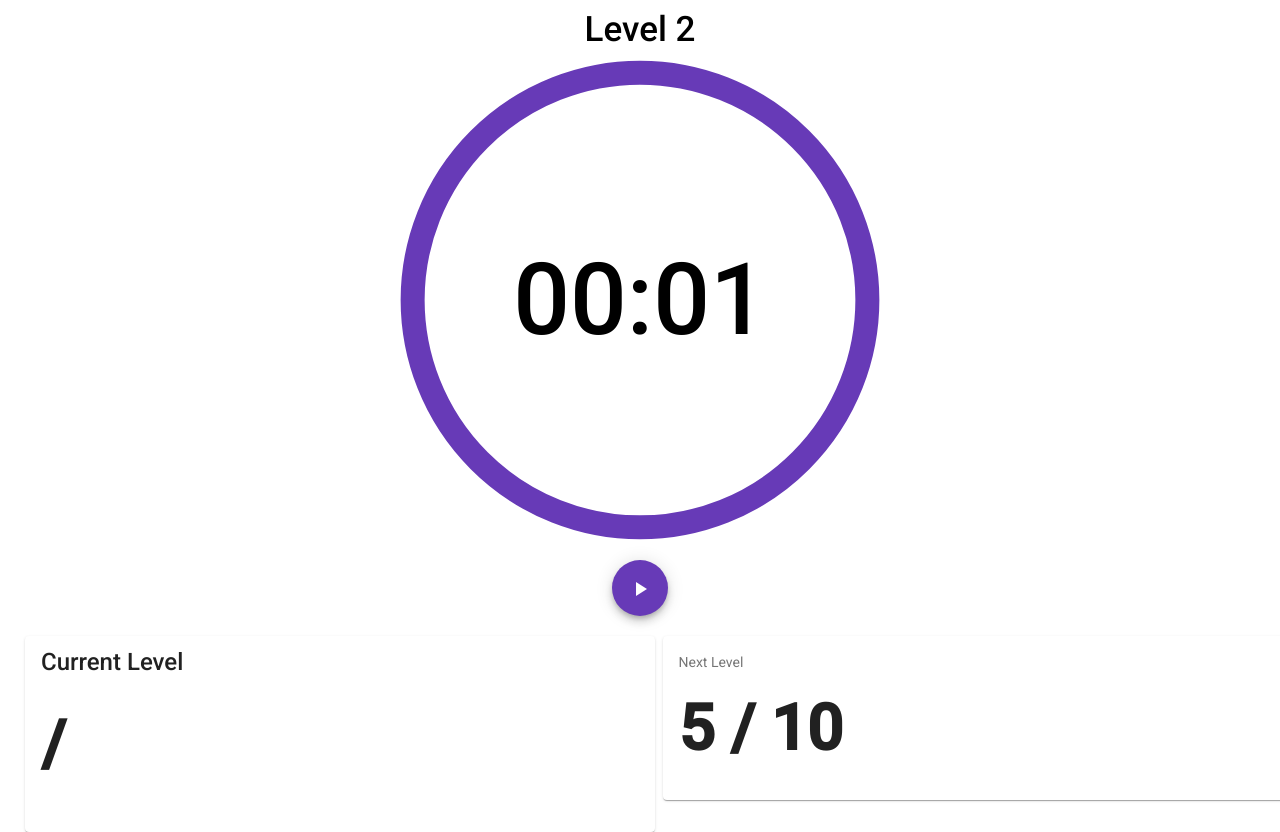
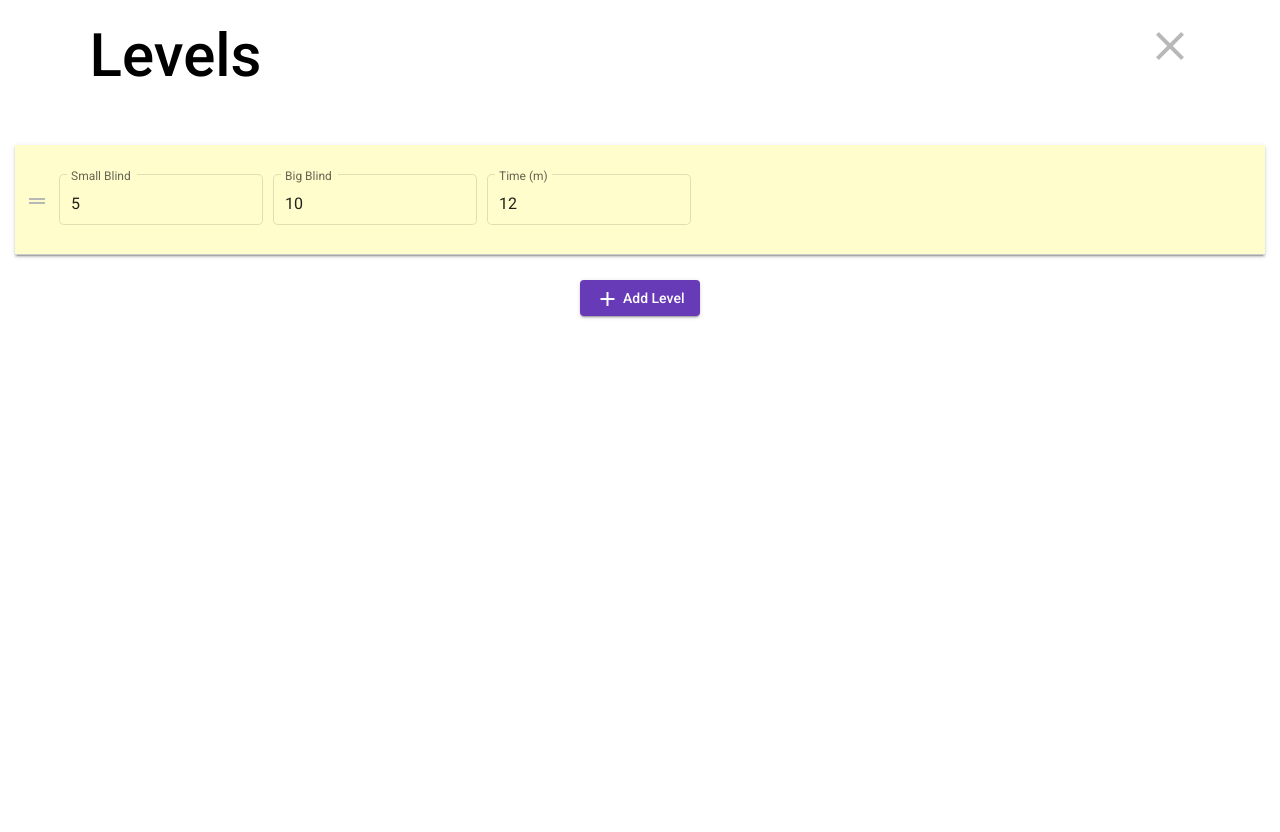
Before and after one commit to Speuce/PokerBlindTimer, an Angular app: page / in a window 1280 px wide. Built offline with nearby package versions, Linux system fonts and the light colour scheme.

Commit message:
Integrate x button

```diff
--- a/src/app/app.component.html
+++ b/src/app/app.component.html
@@ -1 +1,4 @@
-<app-timer-page></app-timer-page>
+<app-timer-page *ngIf="timerPage; else settings"></app-timer-page>
+<ng-template #settings>
+  <app-blinds-settings-page (closeEvent)="timerPage = true"></app-blinds-settings-page>
+</ng-template>
--- a/src/app/app.component.ts
+++ b/src/app/app.component.ts
@@ -6,5 +6,5 @@ import { Component } from '@angular/core';
   styleUrls: ['./app.component.css'],
 })
 export class AppComponent {
-  title = '';
+  timerPage: boolean = false;
 }
--- a/src/blind-timer/pages/blinds-settings-page/blinds-settings-page.component.ts
+++ b/src/blind-timer/pages/blinds-settings-page/blinds-settings-page.component.ts
@@ -1,4 +1,4 @@
-import { Component, OnInit } from '@angular/core';
+import { Component, EventEmitter, Output } from '@angular/core';
 import { CdkDragDrop, moveItemInArray } from '@angular/cdk/drag-drop';
 import { LevelService } from '../../services/level.service';
 import { Level } from '../../objects/Level';
@@ -10,7 +10,7 @@ import { Level } from '../../objects/Level';
       style="display: flex; flex-direction: row; flex-wrap: nowrap; justify-content: space-between; margin: 25px 7vw; align-items: flex-start;"
     >
       <h1>Levels</h1>
-      <button mat-icon-button color="grey">
+      <button mat-icon-button color="grey" (click)="closeEvent.emit()">
         <mat-icon style="transform: scale(2)">close</mat-icon>
       </button>
     </div>
@@ -157,10 +157,10 @@ import { Level } from '../../objects/Level';
     `,
   ],
 })
-export class BlindsSettingsPageComponent implements OnInit {
+export class BlindsSettingsPageComponent {
+  @Output() closeEvent = new EventEmitter<void>();
+
   constructor(public levelService: LevelService) {}
-
-  ngOnInit(): void {}
 
   drop(event: CdkDragDrop<Level>) {
     moveItemInArray(this.levelService.levelQueue, event.previousIndex, event.currentIndex);
--- a/src/blind-timer/pages/timer-page/timer-page.component.ts
+++ b/src/blind-timer/pages/timer-page/timer-page.component.ts
@@ -24,7 +24,7 @@ import { LevelService } from '../../services/level.service';
         "
         >
           <app-timer
-            [maxTime]="this.levelService.currentLevel?.length ?? 1"
+            [maxTime]="(this.levelService.currentLevel?.length ?? 1) * 60"
             [time]="time"
           ></app-timer>
         </div>
```
